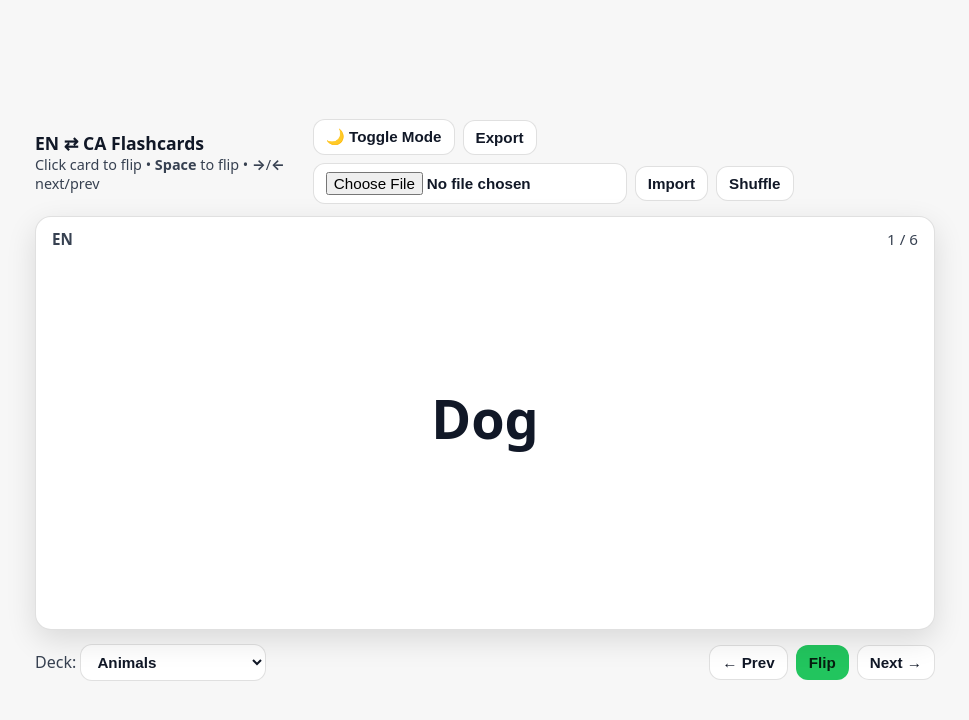
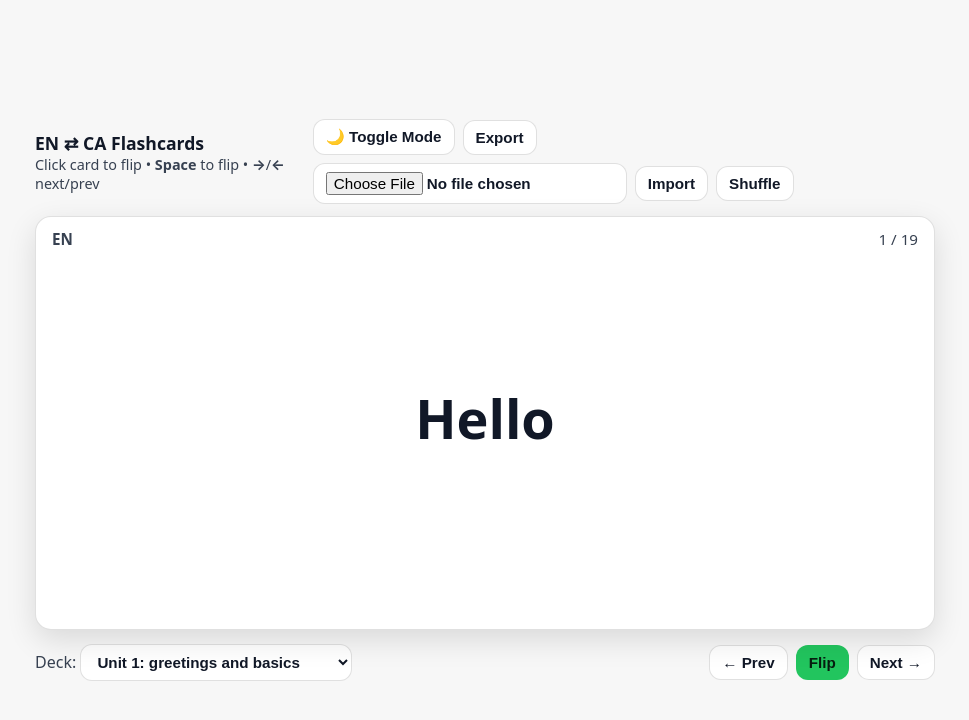
Before and after one commit to iplanass/study-flashcards, a plain HTML site: page index.html in a window 1280 px wide. Shown: the whole page, without its empty margins (155-1124 px from the left). Drawn offline with Linux system fonts and the light colour scheme.

Commit message:
update deck

```diff
--- a/index.html
+++ b/index.html
@@ -127,66 +127,48 @@
   <script>
     // --- Default decks ---
     let decks = {
-      "animals": [
+      "Unit 1: greetings and basics": [
+        { "EN": "Hello", "CA": "Hola", "desc": "\n<i> </i>"},
+        { "EN": "Bye!", "CA": "Adéu!", "desc": "<i> We may often hear it as 'deu, \n or even 'Adéu siau' or 'Passi-ho bé' in some towns.</i>"},
+        { "EN": "Good morning", "CA": "Bon dia", "desc": "\n<i> </i>"},
+        { "EN": "Good night", "CA": "Bona nit", "desc": ""},
         { "EN": "Dog", "CA": "Gos", "desc": "El gos està al jardí.\n<i>The dog is in the garden.</i>" },
         { "EN": "Cat", "CA": "Gat", "desc": "Aquells dos sempre estan com gat i gos.\n<i>Those two are always arguing.</i>" },
-        { "EN": "Bird", "CA": "Ocell", "desc": "Hi ha un ocell al niu.\n<i>There's a bird in the nest.</i>" },
-        { "EN": "Horse", "CA": "Cavall", "desc": "El cavall galopa al camp.\n<i>The horse is galloping in the field.</i>" },
-        { "EN": "Rabbit", "CA": "Conill", "desc": "El conill menja pastanagues.\n<i>The rabbit is eating carrots.</i>" },
-        { "EN": "Fish", "CA": "Peix", "desc": "El peix nada al riu.\n<i>The fish swims in the river.</i>" }
-      ],
-      "Restaurant": [
         { "EN": "Bread", "CA": "Pa", "desc": "El pa amb tomàquet és el meu menjar preferit.\n<i>My favourite food is bread with tomato.</i>" },
         { "EN": "Cheese", "CA": "Formatge", "desc": "Vols formatge?\n<i>Do you want cheese?</i>" },
         { "EN": "Apple", "CA": "Poma", "desc": "Això és pastís de poma.\n<i>This is apple pie</i>" },
         { "EN": "Milk", "CA": "Llet", "desc": "No m'agrada la llet.\n<i>I don't like milk.</i>" },
-        { "EN": "Egg", "CA": "Ou", "desc": "L'ou o la gallina.\n<i>The egg or the chicken.</i>" },
-        { "EN": "Tomato", "CA": "Tomàquet", "desc": "Posa tomàquet a l'amanida.\n<i>Add tomato to the salad.</i>" },
         { "EN": "Water", "CA": "Aigua", "desc": "Necessito un got d’aigua.\n<i>I need a glass of water.</i>" },
         { "EN": "Coffee", "CA": "Cafè", "desc": "El cafè és molt fort.\n<i>The coffee is very strong.</i>" },
         { "EN": "Wine", "CA": "Vi", "desc": "Beuen vi negre per sopar.\n<i>They drink red wine for dinner.</i>" },
         { "EN": "Menu", "CA": "Carta", "desc": "Podria veure la carta?\n<i>Could I see the menu?</i>" },
-        { "EN": "The bill, please", "CA": "El compte, si us plau", "desc": "El compte, si us plau.\n<i>The bill, please.</i>" },
-        { "EN": "I have a reservation", "CA": "Tinc una reserva", "desc": "Tinc una reserva a nom de Joan.\n<i>I have a reservation under Joan.</i>" },
-        { "EN": "Table for two", "CA": "Taula per a dos", "desc": "Voldria una taula per a dos.\n<i>I’d like a table for two.</i>" }
-      ],
-      "transport": [
-        { "EN": "Car", "CA": "Cotxe", "desc": "El cotxe és més lent que el tren.\n<i>The car is slower than the train.</i>" },
         { "EN": "Train", "CA": "Tren", "desc": "El tren és més ràpid que el cotxe.\n<i>The train is faster than the car.</i>" },
-        { "EN": "Bicycle", "CA": "Bicicleta", "desc": "No sé anar en bicicleta.\n<i>I don't know how to ride a bicycle.</i>" },
         { "EN": "Bus", "CA": "Autobús", "desc": "L'autobús arriba d'aquí 15 minuts.\n<i>The bus arrives in 15 minutes.</i>" },
-        { "EN": "Plane", "CA": "Avió", "desc": "Hora de pujar a l'avió.\n<i>Time to get on the plane.</i>" },
-        { "EN": "Boat", "CA": "Vaixell", "desc": "Quan vaig amb vaixell em marejo.\n<i>I get seasick on boats.</i>" }
-      ],
-      "greetings": [
-        { "EN": "Hello", "CA": "Hola", "desc": "\n<i> </i>"},
-        { "EN": "Bye!", "CA": "Adéu!", "desc": "<i> We may often hear it as 'deu, \n or even 'Adéu siau' or 'Passi-ho bé' in some towns.</i>"},
-        { "EN": "Good morning", "CA": "Bon dia", "desc": "\n<i> </i>"},
-        { "EN": "Good afternoon", "CA": "Bona tarda / Bones tardes", "desc": "\n<i> You may here it sometimes as 'Bones' </i>"},
-        { "EN": "See you later", "CA": "Fins després", "desc": "<i> Although if you'll meet again very soon, you may hear: 'Fins ara' \n literally: Until now </i>"},
-        { "EN": "See you tomorrow", "CA": "Fins demà", "desc": "<i> Literally: Until tomorrow </i>"},
-        { "EN": "Good night", "CA": "Bona nit", "desc": ""},
-        { "EN": "Sleep tight", "CA": "Que dormis bé", "desc": ""}
-      ],
-      "useful expressions": [
         { "EN": "Thank you", "CA": "Gràcies", "desc": "Moltes gràcies per la teva ajuda.\n<i>Thank you very much for your help.</i>" },
         { "EN": "Excuse me", "CA": "Perdó", "desc": "Perdó, pots repetir-ho?\n<i>Excuse me, can you repeat that?</i>" },
-        { "EN": "Please", "CA": "Si us plau", "desc": "Una mica més, si us plau.\n<i>A little more, please.</i>" },
-        { "EN": "Where is the station?", "CA": "On és l’estació?", "desc": "On és l’estació de tren?\n<i>Where is the train station?</i>" },
+        { "EN": "Please", "CA": "Si us plau", "desc": "Una mica més, si us plau.\n<i>A little more, please.</i>" }
+      ],
+      "Unit 2: numbers and restaurant": [
         { "EN": "How much does it cost?", "CA": "Quant costa?", "desc": "Quant costa el bitllet?\n<i>How much is the ticket?</i>" },
         { "EN": "How much is this?", "CA": "Quant val això?", "desc": "" },
         { "EN": "Where are the toilets?", "CA": "On són els labavos?", "desc": "" },
         { "EN": "Card or cash", "CA": "Targeta o efectiu", "desc": "Es pot pagar amb targeta o en efectiu.\n<i>You can pay by card or in cash.</i>" },
-        { "EN": "Left", "CA": "Esquerra", "desc": "Gira a l’esquerra.\n<i>Turn left.</i>" },
-        { "EN": "Right", "CA": "Dreta", "desc": "El banc és a la dreta.\n<i>The bank is on the right.</i>" },
-        { "EN": "Near", "CA": "A prop", "desc": "El supermercat és a prop d’aquí.\n<i>The supermarket is near here.</i>" },
-        { "EN": "It’s raining", "CA": "Plou", "desc": "Plou molt avui.\n<i>It’s raining a lot today.</i>" },
-        { "EN": "It’s sunny", "CA": "Fa sol", "desc": "Avui fa molt sol.\n<i>It’s very sunny today.</i>" },
-        { "EN": "It’s cold", "CA": "Fa fred", "desc": "A l’hivern fa molt fred en el meu poble.\n<i>It’s very cold in winter in my town.</i>" },
+        { "EN": "Egg", "CA": "Ou", "desc": "L'ou o la gallina.\n<i>The egg or the chicken.</i>" },
+        { "EN": "Tomato", "CA": "Tomàquet", "desc": "Posa tomàquet a l'amanida.\n<i>Add tomato to the salad.</i>" },
+        { "EN": "The bill, please", "CA": "El compte, si us plau", "desc": "El compte, si us plau.\n<i>The bill, please.</i>" },
+        { "EN": "I have a reservation", "CA": "Tinc una reserva", "desc": "Tinc una reserva a nom de Joan.\n<i>I have a reservation under Joan.</i>" },
+        { "EN": "Table for two", "CA": "Taula per a dos", "desc": "Voldria una taula per a dos.\n<i>I’d like a table for two.</i>" },
         { "EN": "I'm vegeterian", "CA": "Sóc vegeterià", "desc": "No menjo carn, sóc vegeterià.\n<i>I don´t eat meat, I am vegetarian.</i>" },
-        { "EN": "Help!", "CA": "Ajuda!", "desc": "Ajuda! Hi ha un accident!\n<i>Help! There’s an accident!</i>" }
+        { "EN": "Allergy", "CA": "Al·lèrgia", "desc": "Tinc al·lèrgia a l'aspirina/Sóc al·lèrgic a l'aspirina.\n<i>I have an aspirin allergy. When we see this 'l·l', the L sound is slightly longer.</i>" },
+        { "EN": "One, Two", "CA": "U, Dos", "desc": "El número u ; un plàtan; una poma; dos ànecs; dues pastanagues. \n<i>Number one; one banana; one apple; two ducks; two carrots \n\n'U' often refers to number 1, while we use UN when counting things. UN and DOS become UNA or DUES when the object is femenin, as in the example. </i>" },
+        { "EN": "Three, Four, Five", "CA": "Tres, Quatre, Cinc", "desc": "" },
+        { "EN": "Six, Seven, Eight, Nine, Ten", "CA": "Sis, Set, Vuit, Nou, Deu", "desc": "" }
       ],
-      "Everyday life": [
+      "Unit 3: everyday life": [
+        { "EN": "Car", "CA": "Cotxe", "desc": "El cotxe és més lent que el tren.\n<i>The car is slower than the train.</i>" },
+        { "EN": "Bicycle", "CA": "Bicicleta", "desc": "No sé anar en bicicleta.\n<i>I don't know how to ride a bicycle.</i>" },
+        { "EN": "Plane", "CA": "Avió", "desc": "Hora de pujar a l'avió.\n<i>Time to get on the plane.</i>" },
+        { "EN": "Boat", "CA": "Vaixell", "desc": "Quan vaig amb vaixell em marejo.\n<i>I get seasick on boats.</i>" },
         { "EN": "Wake up", "CA": "Despertar-se", "desc": "Em desperto a les set.\n<i>I wake up at seven.</i>" },
         { "EN": "Go to work", "CA": "Anar a treballar", "desc": "Vaig a treballar en bicicleta.\n<i>I go to work by bicycle.</i>" },
         { "EN": "Cook dinner", "CA": "Cuinar el sopar", "desc": "Cuino el sopar per a la família.\n<i>I cook dinner for the family.</i>" },
@@ -196,14 +178,27 @@
         { "EN": "Teacher", "CA": "Mestre", "desc": "El mestre explica la lliçó.\n<i>The teacher explains the lesson.</i>" },
         { "EN": "Doctor", "CA": "Metge", "desc": "El metge em visita demà.\n<i>The doctor will see me tomorrow.</i>" },
         { "EN": "Medicine", "CA": "Medicina", "desc": "Pren la medicina cada matí.\n<i>Take the medicine every morning.</i>" },
-        { "EN": "Allergy", "CA": "Al·lèrgia", "desc": "Tinc al·lèrgia a l'aspirina/Sóc al·lèrgic a l'aspirina.\n<i>I have an aspirin allergy. When we see this 'l·l', the L sound is slightly longer.</i>" },
         { "EN": "Engineer", "CA": "Enginyer", "desc": "L’enginyer dissenya un pont nou.\n<i>The engineer designs a new bridge.</i>" },
         { "EN": "Tree", "CA": "Arbre", "desc": "Hi ha un arbre al jardí.\n<i>There is a tree in the garden.</i>" },
         { "EN": "Sea", "CA": "Mar", "desc": "El mar és blau.\n<i>The sea is blue.</i>" },
         { "EN": "Mountain", "CA": "Muntanya", "desc": "Pugem a la muntanya.\n<i>We climb the mountain.</i>" },
         { "EN": "Football", "CA": "Futbol", "desc": "Juguem a futbol cada diumenge.\n<i>We play football every Sunday.</i>" },
         { "EN": "Tennis", "CA": "Tenis", "desc": "El tenis és el meu esport preferit.\n<i>Tennis is my favourite sport.</i>" },
-        { "EN": "Swimming", "CA": "Natació", "desc": "Faig natació tres cops per setmana.\n<i>I swim three times a week.</i>" },
+        { "EN": "Swimming", "CA": "Natació", "desc": "Faig natació tres cops per setmana.\n<i>I swim three times a week.</i>" }
+      ],
+      "Unit 4: useful expressions": [
+        { "EN": "Where is the station?", "CA": "On és l’estació?", "desc": "On és l’estació de tren?\n<i>Where is the train station?</i>" },
+        { "EN": "Left", "CA": "Esquerra", "desc": "Gira a l’esquerra.\n<i>Turn left.</i>" },
+        { "EN": "Right", "CA": "Dreta", "desc": "El banc és a la dreta.\n<i>The bank is on the right.</i>" },
+        { "EN": "Near", "CA": "A prop", "desc": "El supermercat és a prop d’aquí.\n<i>The supermarket is near here.</i>" },
+        { "EN": "It’s raining", "CA": "Plou", "desc": "Plou molt avui.\n<i>It’s raining a lot today.</i>" },
+        { "EN": "It’s sunny", "CA": "Fa sol", "desc": "Avui fa molt sol.\n<i>It’s very sunny today.</i>" },
+        { "EN": "It’s cold", "CA": "Fa fred", "desc": "A l’hivern fa molt fred en el meu poble.\n<i>It’s very cold in winter in my town.</i>" },
+        { "EN": "Help!", "CA": "Ajuda!", "desc": "Ajuda! Hi ha un accident!\n<i>Help! There’s an accident!</i>" },
+        { "EN": "Good afternoon", "CA": "Bona tarda / Bones tardes", "desc": "\n<i> You may here it sometimes as 'Bones' </i>"},
+        { "EN": "See you later", "CA": "Fins després", "desc": "<i> Although if you'll meet again very soon, you may hear: 'Fins ara' \n literally: Until now </i>"},
+        { "EN": "See you tomorrow", "CA": "Fins demà", "desc": "<i> Literally: Until tomorrow </i>"},
+        { "EN": "Sleep tight", "CA": "Que dormis bé", "desc": ""},
         { "EN": "Christmas", "CA": "Nadal", "desc": "Celebrem el Nadal amb la família.\n<i>We celebrate Christmas with family.</i>" },
         { "EN": "Easter", "CA": "Pasqua", "desc": "A la Pasqua mengem mona.\n<i>We eat Easter cake at Easter.</i>" },
         { "EN": "Saint Jorge", "CA": "Sant Jordi", "desc": "Per Sant Jordi regalem llibres i roses.\n<i>On Saint George’s Day we give books and roses.</i>" },
@@ -211,7 +206,7 @@
         { "EN": "Sad", "CA": "Trist", "desc": "Ella està trista perquè plou.\n<i>She is sad because it’s raining.</i>" },
         { "EN": "Tired", "CA": "Cansat", "desc": "Després de treballar, estic cansat.\n<i>After work, I am tired.</i>" }
       ],
-      "Home & family": [
+      "Unit 5: home": [
         { "EN": "Chair", "CA": "Cadira", "desc": "Seu a la cadira.\n<i>Sit on the chair.</i>" },
         { "EN": "Table", "CA": "Taula", "desc": "La taula és de fusta.\n<i>The table is made of wood.</i>" },
         { "EN": "Door", "CA": "Porta", "desc": "Tanca la porta, si us plau.\n<i>Close the door, please.</i>" },
@@ -220,20 +215,13 @@
         { "EN": "Shoes", "CA": "Sabates", "desc": "Les sabates són noves.\n<i>The shoes are new.</i>" },
         { "EN": "Mother", "CA": "Mare", "desc": "La meva mare és metgessa.\n<i>My mother is a doctor.</i>" },
         { "EN": "Father", "CA": "Pare", "desc": "El meu pare cuina molt bé.\n<i>My father cooks very well.</i>" },
-        { "EN": "Brother", "CA": "Germà", "desc": "El meu germà estudia a Barcelona.\n<i>My brother studies in Barcelona.</i>" }
-      ],
-        "Numbers": [
-        { "EN": "One, Two", "CA": "U, Dos", "desc": "El número u ; un plàtan; una poma; dos ànecs; dues pastanagues. \n<i>Number one; one banana; one apple; two ducks; two carrots \n\n'U' often refers to number 1, while we use UN when counting things. UN and DOS become UNA or DUES when the object is femenin, as in the example. </i>" },
-        { "EN": "Three, Four, Five", "CA": "Tres, Quatre, Cinc", "desc": "" },
-        { "EN": "Six, Seven, Eight, Nine, Ten", "CA": "Sis, Set, Vuit, Nou, Deu", "desc": "" },
+        { "EN": "Brother", "CA": "Germà", "desc": "El meu germà estudia a Barcelona.\n<i>My brother studies in Barcelona.</i>" },
         { "EN": "Eleven, Twelve, Thirteen, Fourteen, Fifteen", "CA": "Onze, Dotze, Tretze, Catorze, Quinze", "desc": "" },
         { "EN": "Sixteen, Seventeen, Eighteen, Nineteen", "CA": "Setze, Disset, Divuit, Dinou", "desc": "" },
         { "EN": "Twenty", "CA": "Vint", "desc": "21 = Vint-i-u, 22 = Vint-i-dos, 23 = Vint-i-tres, 24= Vint-i-quatre, 25 = Vint-i-cinc... \n <i>We use Vint-i-[number] \n\n Note that we add a 'i' between numbers, but this is only done for twenties. As before, one and two will be masculin or femenin depending on the object we count.</i>" },
         { "EN": "Thirty", "CA": "Trenta", "desc": "31 = Trenta-u, 32 = Trenta-dos, 33 = Trenta-tres, ... \n <i>We use trenta-[number]. \n\nNote that we don't add 'i' anymore. As before, one and two will be masculin or femenin depending on the object we count.</i>" },
         { "EN": "Forty, Fifty, Sixty, Seventy, Eighty, Ninety", "CA": "Quaranta, Cinquanta, Seixanta, Setanta, Vuitanta, Noranta", "desc": "<i>Numbers in between work as in Thirty</i>" },
-        { "EN": "One hundred, two hundred, three hundred, ...", "CA": "Cent, Dos-cents, Tres-cents, ...", "desc": "[number]-cents" }
-      ],
-      "Colours": [
+        { "EN": "One hundred, two hundred, three hundred, ...", "CA": "Cent, Dos-cents, Tres-cents, ...", "desc": "[number]-cents" },
         { "EN": "Red", "CA": "Vermell", "desc": "La rosa és vermella.\n<i>The rose is red.</i>" },
         { "EN": "Blue", "CA": "Blau", "desc": "El cel és blau.\n<i>The sky is blue.</i>" },
         { "EN": "Green", "CA": "Verd", "desc": "L’herba és verda.\n<i>The grass is green.</i>" }
```
